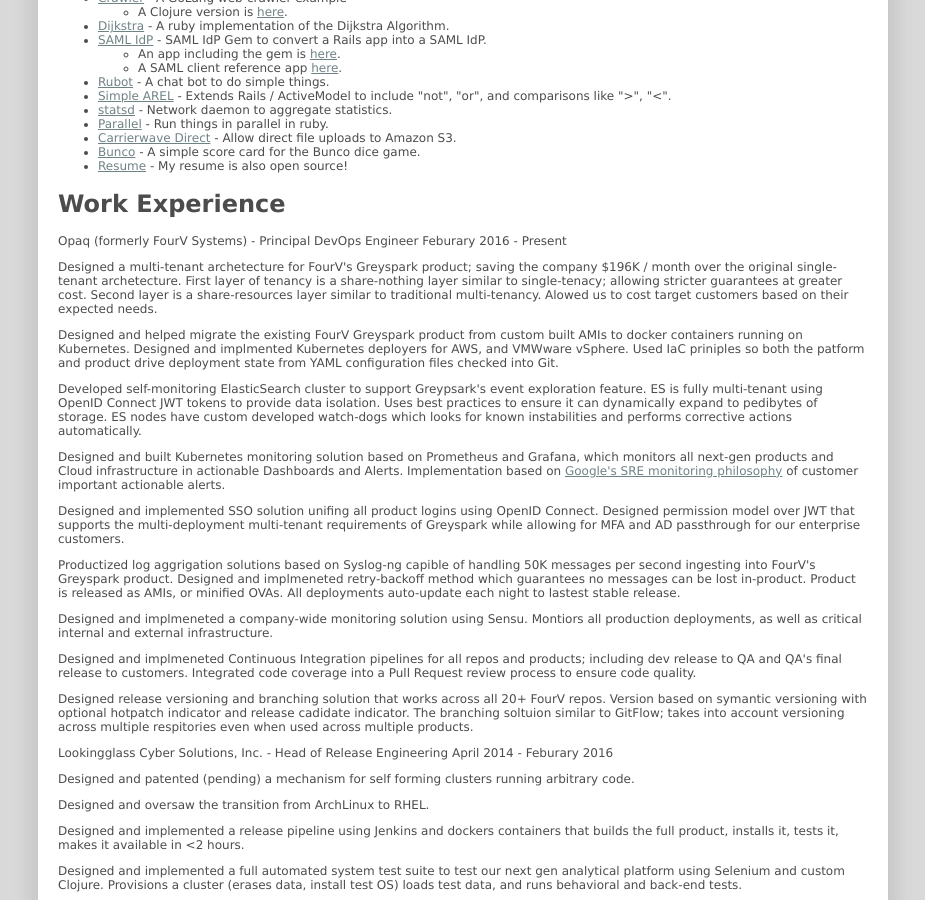
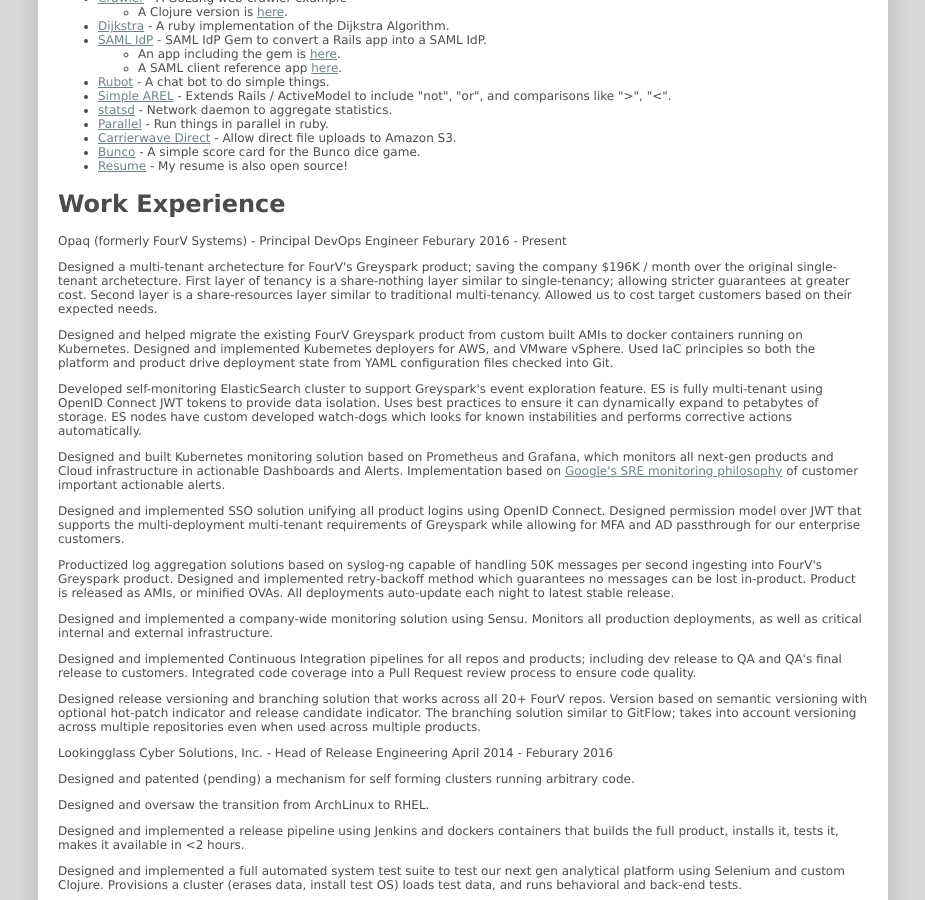
Before and after one commit to srvullupala/Resume, a Jekyll site: the page built from index.html, in a window 1280 px wide and 900 px high, scrolled down 902 px. Shown: the whole window, without its empty margins (177-1102 px from the left). Built offline with Jekyll 4.4.1, drawn with Linux system fonts in a browser that asks for light colours; Markdown is read by kramdown in place of the engine named in the settings.

Commit message:
Fixed spelling.

```diff
--- a/_includes/work_fourv.html
+++ b/_includes/work_fourv.html
@@ -6,20 +6,20 @@
   <span class="date">Feburary 2016 - Present</span>
 </div>
 
-<p>Designed a multi-tenant archetecture for FourV's Greyspark product; saving the company $196K / month over the original single-tenant archetecture.  First layer of tenancy is a share-nothing layer similar to single-tenacy; allowing stricter guarantees at greater cost.  Second layer is a share-resources layer similar to traditional multi-tenancy.  Alowed us to cost target customers based on their expected needs.</p>
+<p>Designed a multi-tenant archetecture for FourV's Greyspark product; saving the company $196K / month over the original single-tenant archetecture.  First layer of tenancy is a share-nothing layer similar to single-tenancy; allowing stricter guarantees at greater cost.  Second layer is a share-resources layer similar to traditional multi-tenancy.  Allowed us to cost target customers based on their expected needs.</p>
 
-<p>Designed and helped migrate the existing FourV Greyspark product from custom built AMIs to docker containers running on Kubernetes.  Designed and implmented Kubernetes deployers for AWS, and VMWware vSphere.  Used IaC priniples so both the patform and product drive deployment state from YAML configuration files checked into Git.</p>
+<p>Designed and helped migrate the existing FourV Greyspark product from custom built AMIs to docker containers running on Kubernetes.  Designed and implemented Kubernetes deployers for AWS, and VMware vSphere.  Used IaC principles so both the platform and product drive deployment state from YAML configuration files checked into Git.</p>
 
-<p>Developed self-monitoring ElasticSearch cluster to support Greypsark's event exploration feature.  ES is fully multi-tenant using OpenID Connect JWT tokens to provide data isolation.  Uses best practices to ensure it can dynamically expand to pedibytes of storage.  ES nodes have custom developed watch-dogs which looks for known instabilities and performs corrective actions automatically.</p>
+<p>Developed self-monitoring ElasticSearch cluster to support Greyspark's event exploration feature.  ES is fully multi-tenant using OpenID Connect JWT tokens to provide data isolation.  Uses best practices to ensure it can dynamically expand to petabytes of storage.  ES nodes have custom developed watch-dogs which looks for known instabilities and performs corrective actions automatically.</p>
 
 <p>Designed and built Kubernetes monitoring solution based on Prometheus and Grafana, which monitors all next-gen products and Cloud infrastructure in actionable Dashboards and Alerts.  Implementation based on <a href="https://docs.google.com/document/d/199PqyG3UsyXlwieHaqbGiWVa8eMWi8zzAn0YfcApr8Q/edit#heading=h.fs3knmjt7fjy">Google's SRE monitoring philosophy</a> of customer important actionable alerts.</p>
 
-<p>Designed and implemented SSO solution unifing all product logins using OpenID Connect.  Designed permission model over JWT that supports the multi-deployment multi-tenant requirements of Greyspark while allowing for MFA and AD passthrough for our enterprise customers.</p>
+<p>Designed and implemented SSO solution unifying all product logins using OpenID Connect.  Designed permission model over JWT that supports the multi-deployment multi-tenant requirements of Greyspark while allowing for MFA and AD passthrough for our enterprise customers.</p>
 
-<p>Productized log aggrigation solutions based on Syslog-ng capible of handling 50K messages per second ingesting into FourV's Greyspark product.  Designed and implmeneted retry-backoff method which guarantees no messages can be lost in-product.  Product is released as AMIs, or minified OVAs.  All deployments auto-update each night to lastest stable release.</p>
+<p>Productized log aggregation solutions based on syslog-ng capable of handling 50K messages per second ingesting into FourV's Greyspark product.  Designed and implemented retry-backoff method which guarantees no messages can be lost in-product.  Product is released as AMIs, or minified OVAs.  All deployments auto-update each night to latest stable release.</p>
 
-<p>Designed and implmeneted a company-wide monitoring solution using Sensu.  Montiors all production deployments, as well as critical internal and external infrastructure.</p>
+<p>Designed and implemented a company-wide monitoring solution using Sensu.  Monitors all production deployments, as well as critical internal and external infrastructure.</p>
 
-<p>Designed and implmeneted Continuous Integration pipelines for all repos and products; including dev release to QA and QA's final release to customers.  Integrated code coverage into a Pull Request review process to ensure code quality.</p>
+<p>Designed and implemented Continuous Integration pipelines for all repos and products; including dev release to QA and QA's final release to customers.  Integrated code coverage into a Pull Request review process to ensure code quality.</p>
 
-<p>Designed release versioning and branching solution that works across all 20+ FourV repos.  Version based on symantic versioning with optional hotpatch indicator and release cadidate indicator.  The branching soltuion similar to GitFlow; takes into account versioning across multiple respitories even when used across multiple products.</p>
+<p>Designed release versioning and branching solution that works across all 20+ FourV repos.  Version based on semantic versioning with optional hot-patch indicator and release candidate indicator.  The branching solution similar to GitFlow; takes into account versioning across multiple repositories even when used across multiple products.</p>
```
